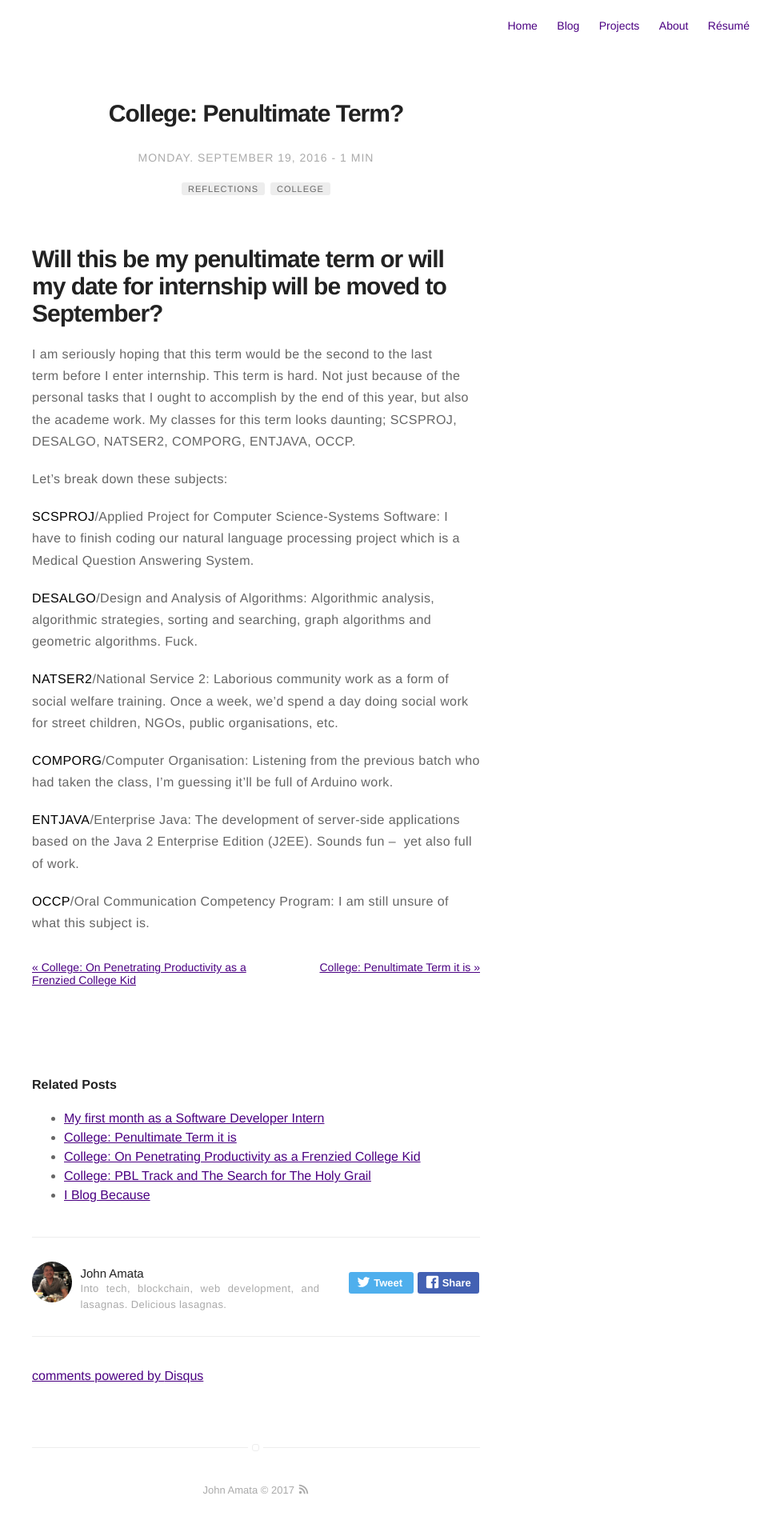
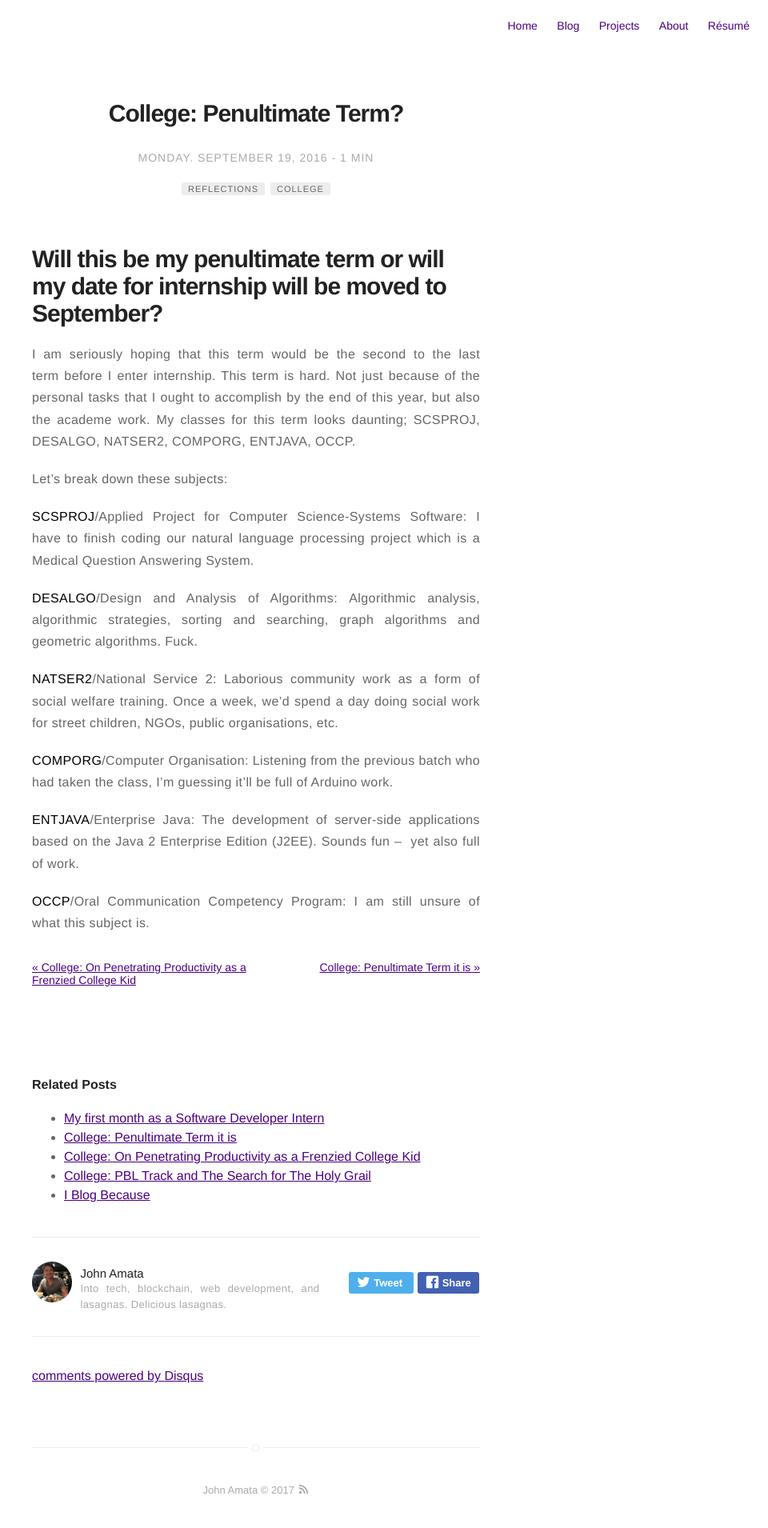
Before and after one commit to jpamata/jpamata.github.io, a Jekyll site: the page built from _posts/2016-9-19-Penultimate-Term.md, in a window 1280 px wide. Shown: the whole page at 80% size, without its empty margins (320-1280 px from the left). Built offline with Jekyll 4.4.1, drawn with Linux system fonts in a browser that asks for light colours; comment, search, counter and statistics services are not loaded.

Commit message:
Update 2016-9-19-Penultimate-Term.md

```diff
--- a/_posts/2016-9-19-Penultimate-Term.md
+++ b/_posts/2016-9-19-Penultimate-Term.md
@@ -12,18 +12,18 @@ description:
 
 # Will this be my penultimate term or will my date for internship will be moved to September?
 
-I am seriously hoping that this term would be the second to the last term before I enter internship. This term is hard. Not just because of the personal tasks that I ought to accomplish by the end of this year, but also the academe work. My classes for this term looks daunting; SCSPROJ, DESALGO, NATSER2, COMPORG, ENTJAVA, OCCP.
+<p align="justify">I am seriously hoping that this term would be the second to the last term before I enter internship. This term is hard. Not just because of the personal tasks that I ought to accomplish by the end of this year, but also the academe work. My classes for this term looks daunting; SCSPROJ, DESALGO, NATSER2, COMPORG, ENTJAVA, OCCP.</p>
 
-Let’s break down these subjects:
+<p align="justify">Let’s break down these subjects:</p>
 
-**SCSPROJ**/Applied Project for Computer Science-Systems Software: I have to finish coding our natural language processing project which is a Medical Question Answering System.
+<p align="justify"><strong>SCSPROJ</strong>/Applied Project for Computer Science-Systems Software: I have to finish coding our natural language processing project which is a Medical Question Answering System.</p>
 
-**DESALGO**/Design and Analysis of Algorithms: Algorithmic analysis, algorithmic strategies, sorting and searching, graph algorithms and geometric algorithms. Fuck.
+<p align="justify"><strong>DESALGO</strong>/Design and Analysis of Algorithms: Algorithmic analysis, algorithmic strategies, sorting and searching, graph algorithms and geometric algorithms. Fuck.</p>
 
-**NATSER2**/National Service 2: Laborious community work as a form of social welfare training. Once a week, we’d spend a day doing social work for street children, NGOs, public organisations, etc.
+<p align="justify"><strong>NATSER2</strong>/National Service 2: Laborious community work as a form of social welfare training. Once a week, we’d spend a day doing social work for street children, NGOs, public organisations, etc.</p>
 
-**COMPORG**/Computer Organisation: Listening from the previous batch who had taken the class, I’m guessing it’ll be full of Arduino work.
+<p align="justify"><strong>COMPORG</strong>/Computer Organisation: Listening from the previous batch who had taken the class, I’m guessing it’ll be full of Arduino work.</p>
 
-**ENTJAVA**/Enterprise Java: The development of server-side applications based on the Java 2 Enterprise Edition (J2EE). Sounds fun –  yet also full of work.
+<p align="justify"><strong>ENTJAVA</strong>/Enterprise Java: The development of server-side applications based on the Java 2 Enterprise Edition (J2EE). Sounds fun –  yet also full of work.</p>
 
-**OCCP**/Oral Communication Competency Program: I am still unsure of what this subject is.
+<p align="justify"><strong>OCCP</strong>/Oral Communication Competency Program: I am still unsure of what this subject is.</p>
```
